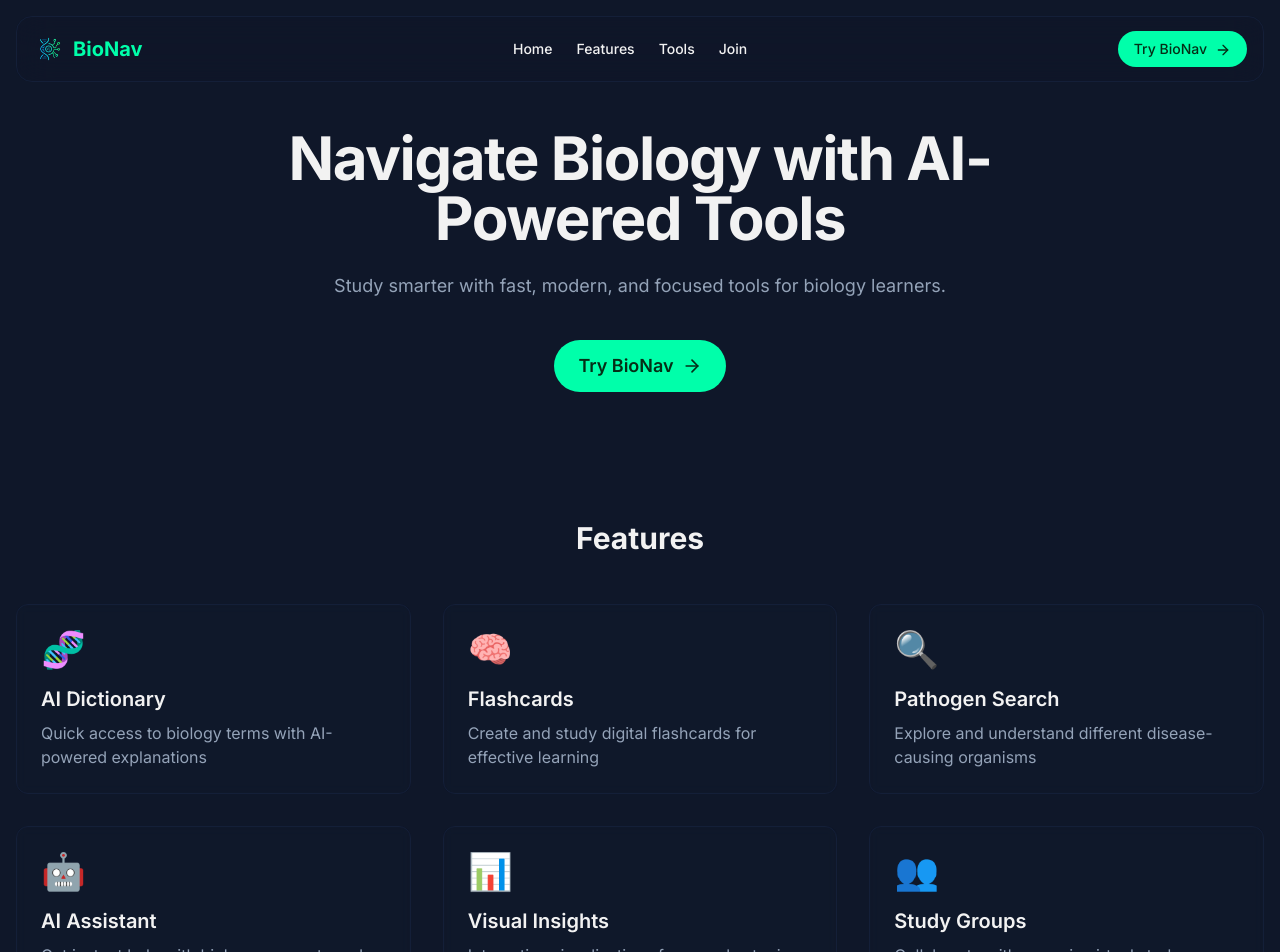
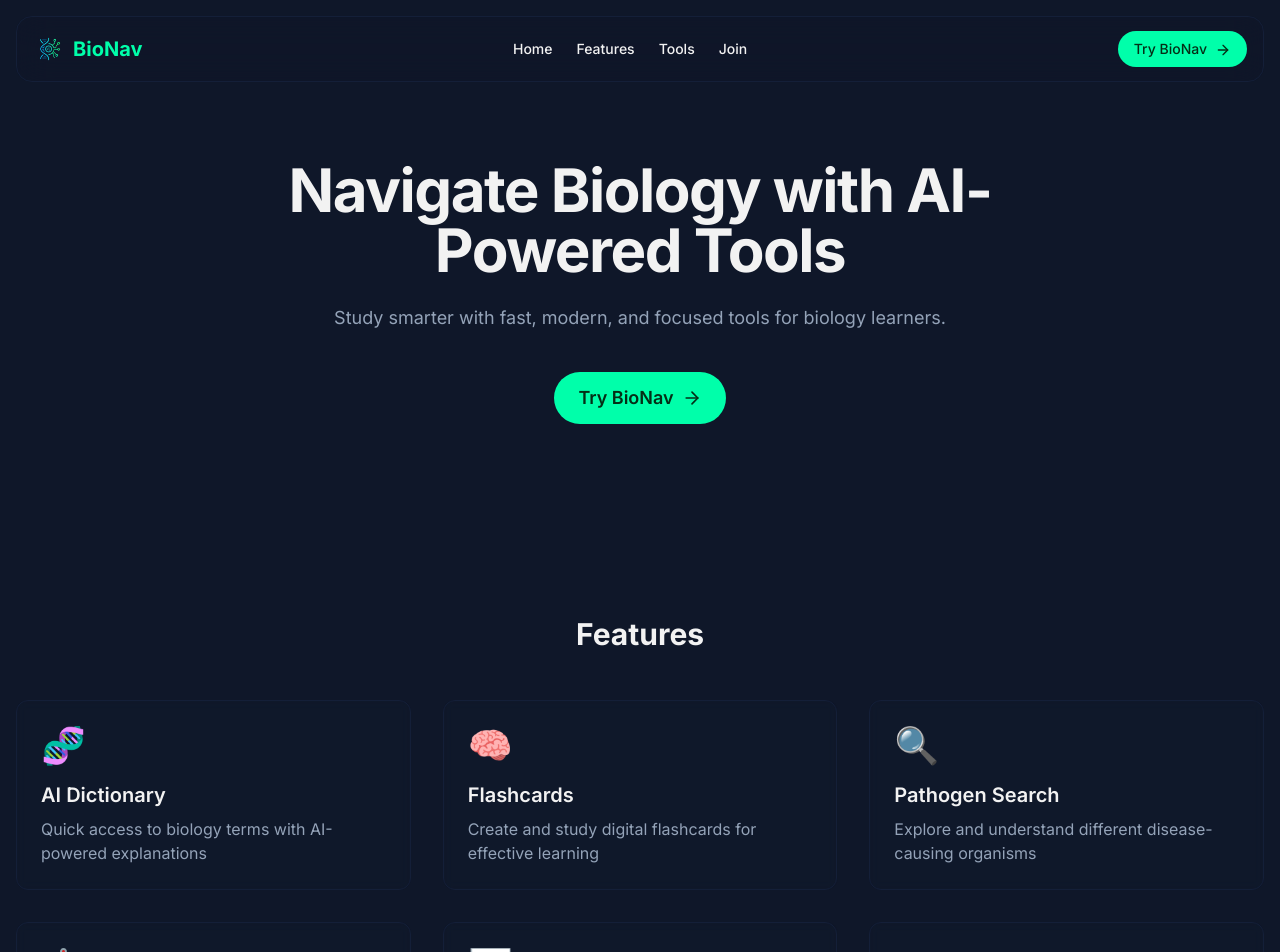
Before and after one commit to Karandev2007/BioNav, a Next.js app: page / in a window 1280 px wide. Shown: the top 952 px of the page. Built offline with nearby package versions, Linux system fonts and the light colour scheme.

Commit message:
changed style
sidebar and hero section

```diff
--- a/app/page.tsx
+++ b/app/page.tsx
@@ -79,9 +79,10 @@ export default function HomePage() {
       </header>
 
       {/* hero section */}
-      <section className="relative pt-32 pb-16">
-        <div className="absolute inset-0 -z-10 overflow-hidden">
-          <div className="absolute left-[calc(50%-11rem)] aspect-[1155/678] w-[36.125rem] -translate-x-1/2 rotate-[30deg] bg-gradient-to-tr from-[#80ffea] to-[#8aff80] opacity-10 animate-pulse" />
+      <section className="relative pt-40 pb-24">
+        <div className="absolute inset-0 -z-10">
+          <div className="absolute inset-0 bg-background/80 backdrop-blur-sm" />
+          <div className="absolute left-[calc(50%-11rem)] aspect-[1155/678] w-[36.125rem] -translate-x-1/2 rotate-[30deg] bg-gradient-to-tr from-[#80ffea] to-[#8aff80] opacity-20 animate-pulse" />
         </div>
         <div className="container mx-auto px-4 text-center">
           <h1 className="mx-auto max-w-4xl text-4xl font-bold tracking-tight sm:text-6xl">
@@ -103,7 +104,7 @@ export default function HomePage() {
       </section>
 
       {/* features section */}
-      <section id="features" className="py-16">
+      <section id="features" className="py-24">
         <div className="container mx-auto px-4">
           <h2 className="text-center text-3xl font-bold">Features</h2>
           <div className="mt-12 grid gap-8 sm:grid-cols-2 lg:grid-cols-3">
--- a/components/sidebar.tsx
+++ b/components/sidebar.tsx
@@ -58,7 +58,7 @@ export function Sidebar() {
   };
 
   return (
-    <div className="flex h-full w-full flex-col space-y-4 bg-card py-4">
+    <div className="flex h-full w-full flex-col space-y-4 bg-card/60 backdrop-blur-sm border-r py-4">
       <div className="flex items-center px-3 py-2">
         <Link href="/dashboard" className="flex items-center gap-2 pl-3">
           <div className="relative h-8 w-8">
```
